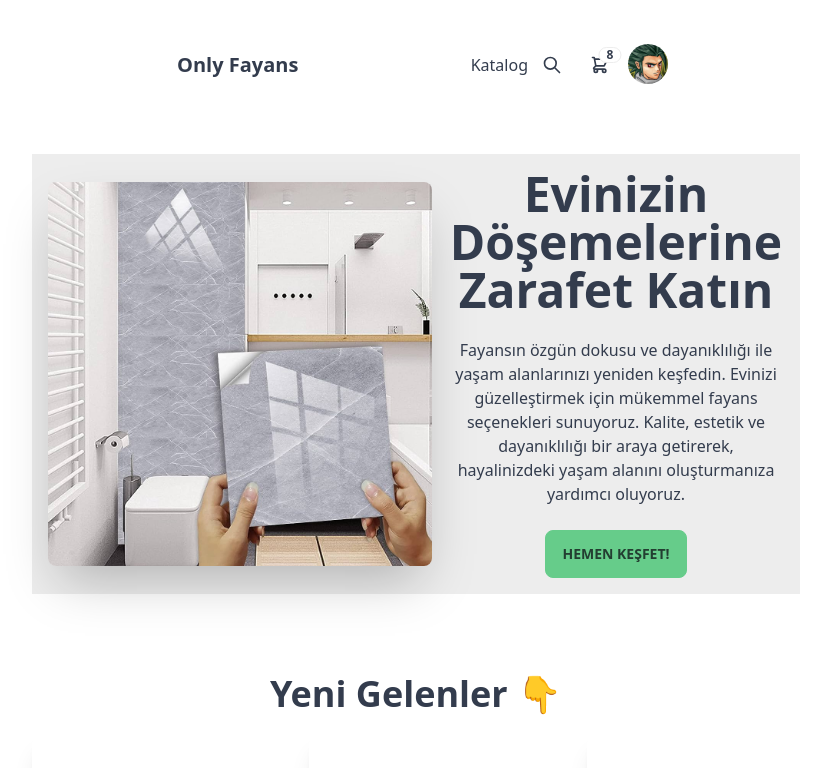
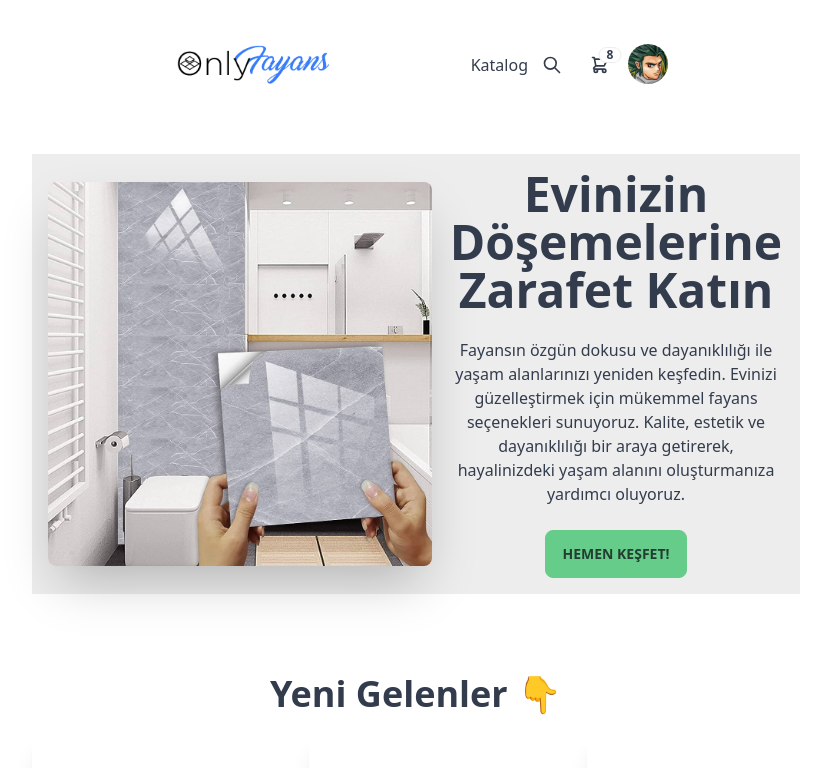
Before and after one commit to f1rzen/only-fayans, a React (Vite) app: page / in a window 1280 px wide. Shown: the top 768 px of the page, without its empty margins (224-1055 px from the left). Built offline with nearby package versions, Linux system fonts and the light colour scheme; grey boxes are pictures that could not be loaded.

Commit message:
added new logo

```diff
--- a/src/components/Navbar.jsx
+++ b/src/components/Navbar.jsx
@@ -5,7 +5,8 @@ const Navbar = () => {
     <>
       <div className="navbar bg-base-100 px-1 lg:px-32 pb-0 lg:pb-8">
   <div className="flex-1">
-    <a href='/' className="btn btn-ghost normal-case text-xl">Only Fayans</a>
+    <a href="/"><h1 className='hidden'>Only Fayans</h1><img src='/src/assets/images/oflogo.png' className="btn btn-ghost normal-case text-xl pb-1" /></a>
+
   </div>
   <a className='hover:underline' href="/catalogue">Katalog</a>
   <button className="btn btn-ghost btn-circle">
```
Also changed, not shown: src/assets/images/oflogo.png (added).
